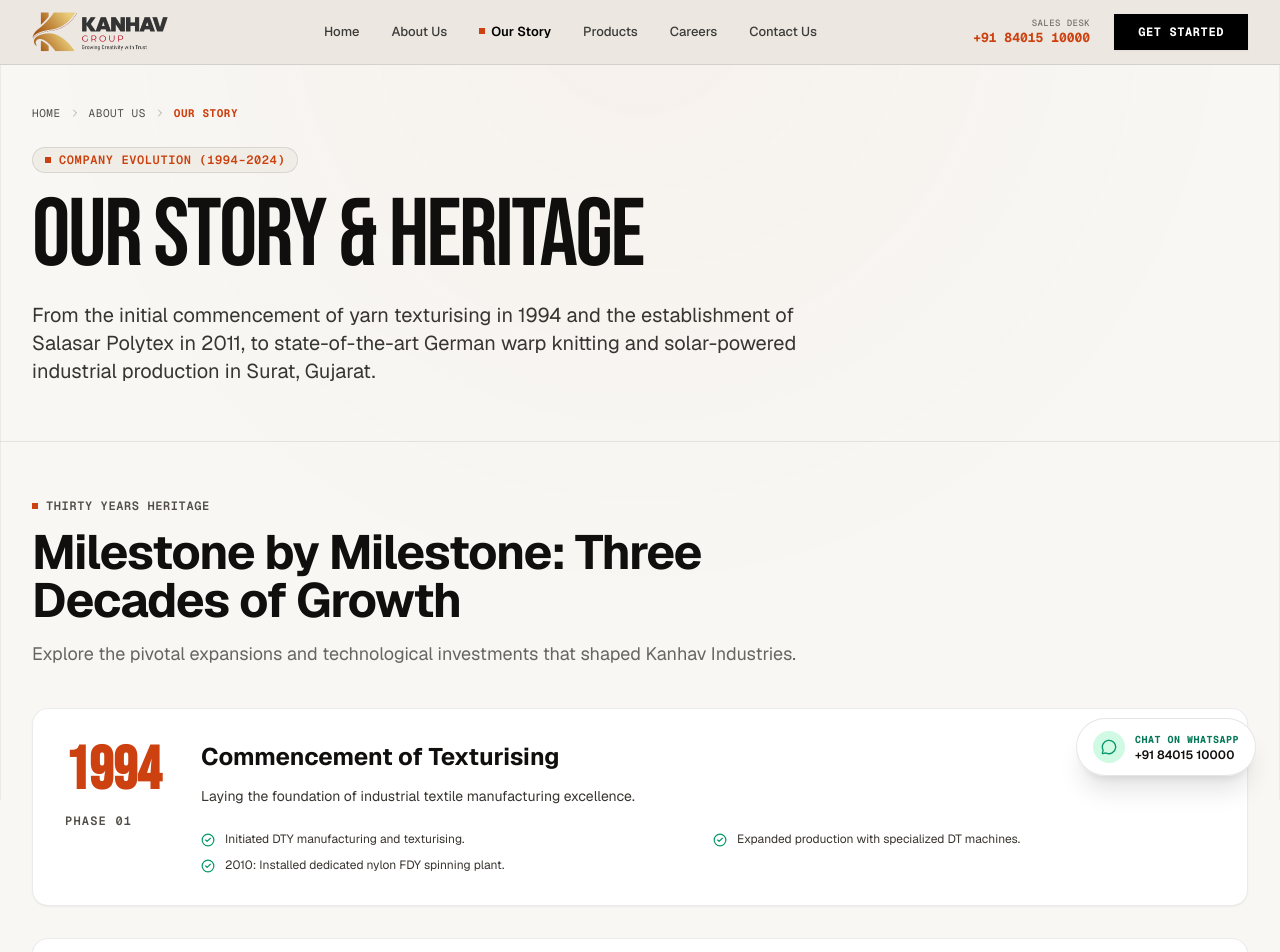
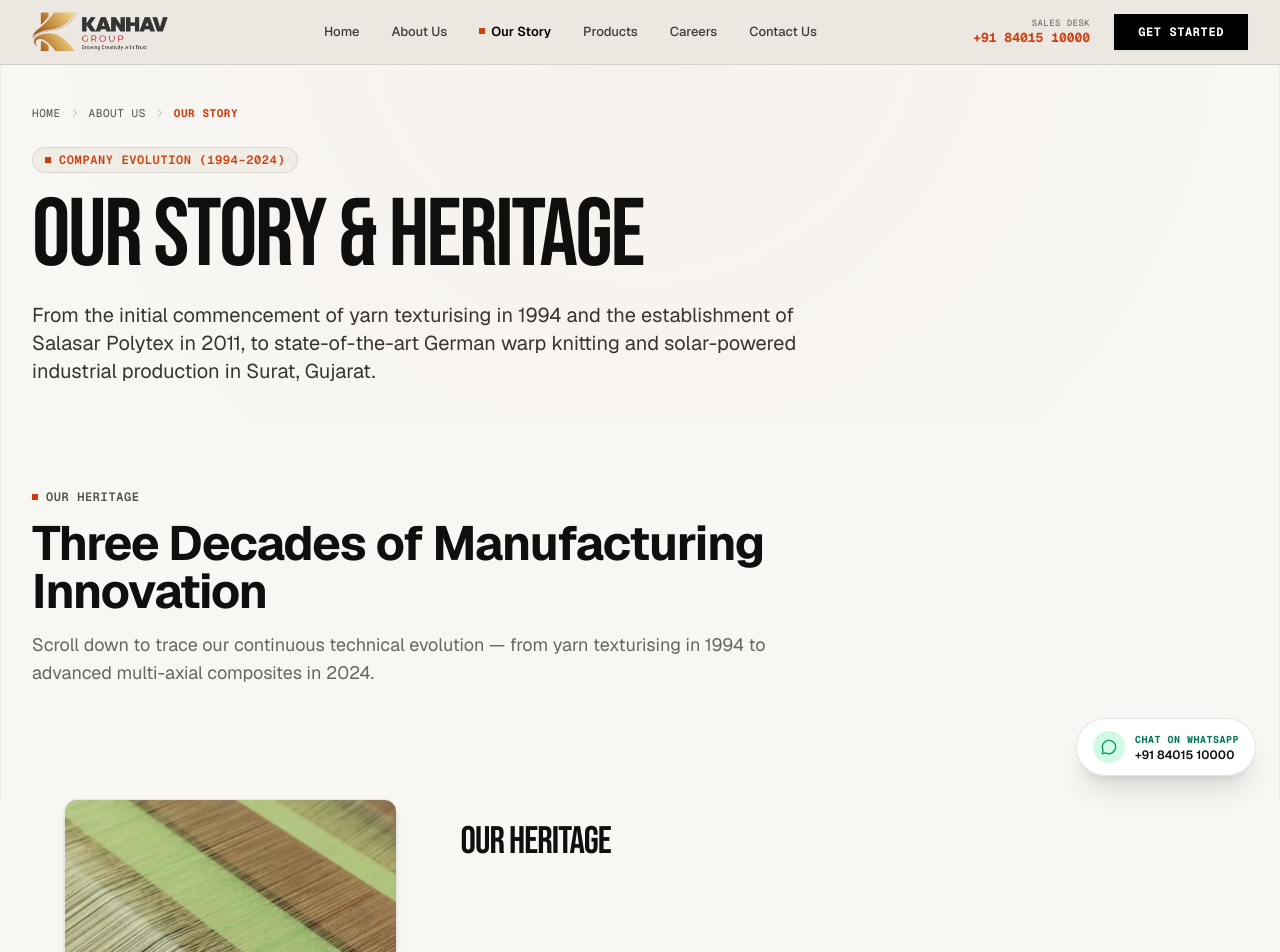
Before and after one commit to talhaj10/kanhavgroup, a Next.js app: page /about-us/our-story in a window 1280 px wide. Shown: the top 952 px of the page. Built offline with nearby package versions, Linux system fonts and the light colour scheme.

Commit message:
fix(our-story): retain flagship HeritageTimeline, remove redundant detailed milestone section

```diff
--- a/src/app/about-us/our-story/OurStoryClient.tsx
+++ b/src/app/about-us/our-story/OurStoryClient.tsx
@@ -3,17 +3,19 @@
 import React from "react";
 import Link from "next/link";
 import { motion } from "framer-motion";
-import { SectionHeader } from "@/components/ui/SectionHeader";
+import { HeritageTimeline } from "@/components/sections/HeritageTimeline";
 import { ManufacturingCapacity } from "@/components/sections/ManufacturingCapacity";
-import { KANHAV_DATA } from "@/data/kanhav-data";
-import { CheckCircle2, ChevronRight } from "lucide-react";
+import { ChevronRight } from "lucide-react";
 
 export default function OurStoryClient() {
   return (
     <div className="relative pt-6 sm:pt-10 pb-12">
       {/* Subpage Breadcrumb Navigation */}
       <div className="max-w-[1320px] mx-auto px-4 sm:px-6 lg:px-8 mb-6">
-        <nav aria-label="Breadcrumb" className="flex items-center gap-2 font-mono text-[11px] uppercase tracking-wider text-kraft-olive">
+        <nav
+          aria-label="Breadcrumb"
+          className="flex items-center gap-2 font-mono text-[11px] uppercase tracking-wider text-kraft-olive"
+        >
           <Link href="/" className="hover:text-kraft-headline transition-colors">
             Home
           </Link>
@@ -27,7 +29,7 @@ export default function OurStoryClient() {
       </div>
 
       {/* Page Header */}
-      <section className="max-w-[1320px] mx-auto px-4 sm:px-6 lg:px-8 mb-10 sm:mb-14">
+      <section className="max-w-[1320px] mx-auto px-4 sm:px-6 lg:px-8 mb-8 sm:mb-10">
         <motion.div
           initial={{ opacity: 0, y: 15 }}
           animate={{ opacity: 1, y: 0 }}
@@ -47,54 +49,8 @@ export default function OurStoryClient() {
         </motion.div>
       </section>
 
-      {/* Deep Dive Historical Milestones */}
-      <section className="max-w-[1320px] mx-auto px-4 sm:px-6 lg:px-8 py-10 sm:py-14 border-t border-black/[0.08]">
-        <SectionHeader
-          badge="Thirty Years Heritage"
-          title="Milestone by Milestone: Three Decades of Growth"
-          subtitle="Explore the pivotal expansions and technological investments that shaped Kanhav Industries."
-        />
-
-        <div className="space-y-8">
-          {KANHAV_DATA.timeline.map((item, idx) => (
-            <motion.div
-              key={item.year}
-              initial={{ opacity: 0, y: 20 }}
-              whileInView={{ opacity: 1, y: 0 }}
-              viewport={{ once: true, margin: "-40px" }}
-              transition={{ duration: 0.4, delay: idx * 0.05 }}
-              className="bg-white p-6 sm:p-8 rounded-2xl border border-black/[0.08] shadow-sm flex flex-col md:flex-row gap-6 md:gap-10 items-start"
-            >
-              <div className="shrink-0 flex items-center md:flex-col items-baseline md:items-start gap-3">
-                <span className="font-display text-5xl sm:text-6xl text-kraft-orange font-bold">
-                  {item.year}
-                </span>
-                <span className="font-mono text-xs text-kraft-olive uppercase tracking-widest font-semibold">
-                  Phase 0{idx + 1}
-                </span>
-              </div>
-
-              <div className="flex-1 space-y-3">
-                <h3 className="text-xl sm:text-2xl font-bold text-kraft-headline">
-                  {item.title}
-                </h3>
-                <p className="text-sm text-kraft-cream leading-relaxed font-normal">
-                  {item.description}
-                </p>
-
-                <div className="grid grid-cols-1 sm:grid-cols-2 gap-2.5 pt-3">
-                  {item.bulletPoints.map((point, pIdx) => (
-                    <div key={pIdx} className="flex items-start gap-2.5 text-xs text-kraft-cream">
-                      <CheckCircle2 className="w-3.5 h-3.5 text-emerald-600 mt-0.5 shrink-0" />
-                      <span>{point}</span>
-                    </div>
-                  ))}
-                </div>
-              </div>
-            </motion.div>
-          ))}
-        </div>
-      </section>
+      {/* Flagship Interactive Heritage Timeline */}
+      <HeritageTimeline />
 
       {/* Manufacturing Scale Integration */}
       <ManufacturingCapacity />
```
